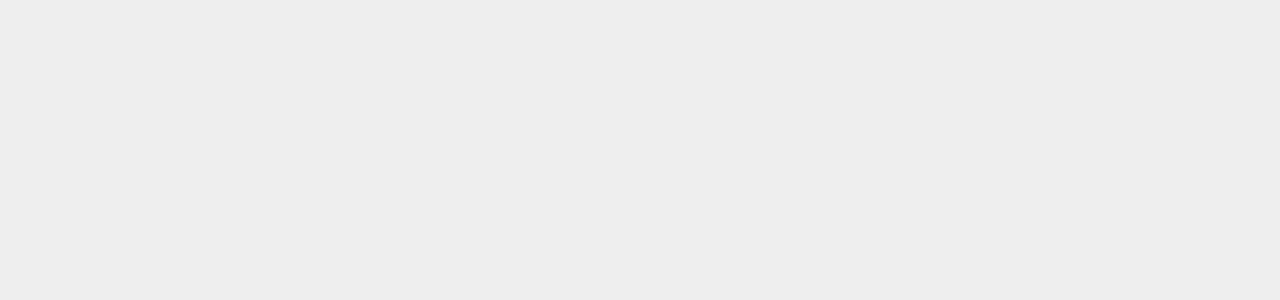
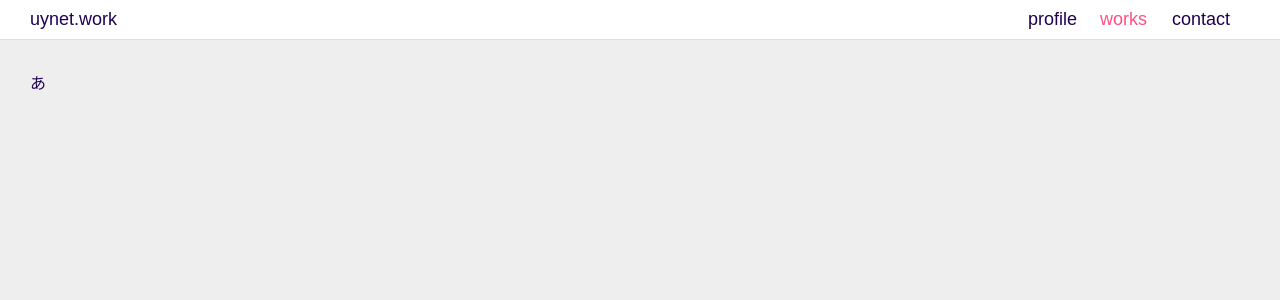
Before and after one commit to Uynet/portfoliov4, a React app: page /works/kawasemi in a window 1280 px wide. Shown: the top 300 px of the page. Built offline with nearby package versions, Linux system fonts and the light colour scheme; the HTML template or start-up script is replaced by a standard one.

Commit message:
workPage

```diff
--- a/scss/works.scss
+++ b/scss/works.scss
@@ -33,6 +33,6 @@
 }
 .workContentTitle {
   font-family: sans-serif;
-  padding: 0.5em;
+  padding: 0.5rem 0em;
   font-weight: 900;
 }
--- a/src/components/Works/contentData.ts
+++ b/src/components/Works/contentData.ts
@@ -1,25 +1,29 @@
 import { ContentData } from "../../types";
 const contentData:ContentData[] = [
     {
+        id:"stella",
         title:"STELLA",
         date:"2020/10/25",
         imgpath: "./resource/works/stella.png"
     },
     {
-        title:"ゆいブログ(ver2)",
-        date:"2019/10/25",
-        imgpath: "./resource/works/portfolioThmb.png"
-    },
-    {
+        id:"kawasemi",
         title:"サイハテドロップ",
         date:"2018/3/25",
         imgpath: "./resource/works/kawasemiThmb.png"
     },
     {
+        id:"ninja",
         title:"NinjaFlicker",
         date:"2017/12/26",
         imgpath: "./resource/works/ninjaThmb.png"
     },
+    {
+        id:"uyblog2",
+        title:"ゆいブログ(ver2)",
+        date:"2019/10/25",
+        imgpath: "./resource/works/portfolioThmb.png"
+    },
 ]
 
 export default contentData;
--- a/src/components/Works/workContent.tsx
+++ b/src/components/Works/workContent.tsx
@@ -1,6 +1,7 @@
 import * as React from "react";
-import "../../../scss/index.scss"
-import "../../../scss/works.scss"
+import "../../../scss/index.scss";
+import "../../../scss/works.scss";
+import { Link } from "react-router-dom";
 import { ContentData } from "../../types";
 
 interface WorkContentProps{
@@ -9,13 +10,15 @@ interface WorkContentProps{
 
 export class WorkContent extends React.Component<WorkContentProps> {
     render(){
-        const {title , date , imgpath} = this.props.data
+        const {id , title , date , imgpath} = this.props.data
         return(
            <React.Fragment>
+               <Link to={"works/"+id}>
                <div className="workContentCard">
                         <img src={imgpath} className="workContentThmbnail"/>
                    <div className="workContentTitle">{title}</div>
                </div>
+               </Link>
            </React.Fragment>)
     }
 }
--- /dev/null
+++ b/src/components/Works/workPage.tsx
@@ -0,0 +1,17 @@
+import * as React from "react";
+import "../../../scss/index.scss"
+import "../../../scss/works.scss"
+import { NavigationBar } from "../navigationBar";
+
+export class WorkPage extends React.Component{
+    render(){
+        console.log(this.props)
+        return(
+           <React.Fragment>
+               <NavigationBar/>
+               <div className="contentArea">
+                   あ
+               </div>
+           </React.Fragment>)
+    }
+}
--- a/src/components/app.tsx
+++ b/src/components/app.tsx
@@ -5,6 +5,7 @@ import { Home } from "./home";
 import { Profile } from "./Profile/profile";
 import { Works } from "./Works/works";
 import { Contact } from "./contact";
+import { WorkPage } from "./Works/workPage";
 
 export class App extends React.Component{
     render(){
@@ -14,6 +15,7 @@ export class App extends React.Component{
                     <Route exact path="/" component = {Home}/>
                     <Route exact path="/profile" component = {Profile}/>
                     <Route exact path="/works" component = {Works}/>
+                    <Route path="/works/:work" component={WorkPage}/>
                     <Route exact path="/contact" component = {Contact}/>
                 </Router>
            </React.Fragment>)
--- a/src/types/index.d.ts
+++ b/src/types/index.d.ts
@@ -1,4 +1,5 @@
 export interface ContentData{
+    id:string;
     title:string;
     date:string;
     imgpath:string;
```
Also changed, not shown: src/components/Works/works.tsx (+3 -4 lines).
